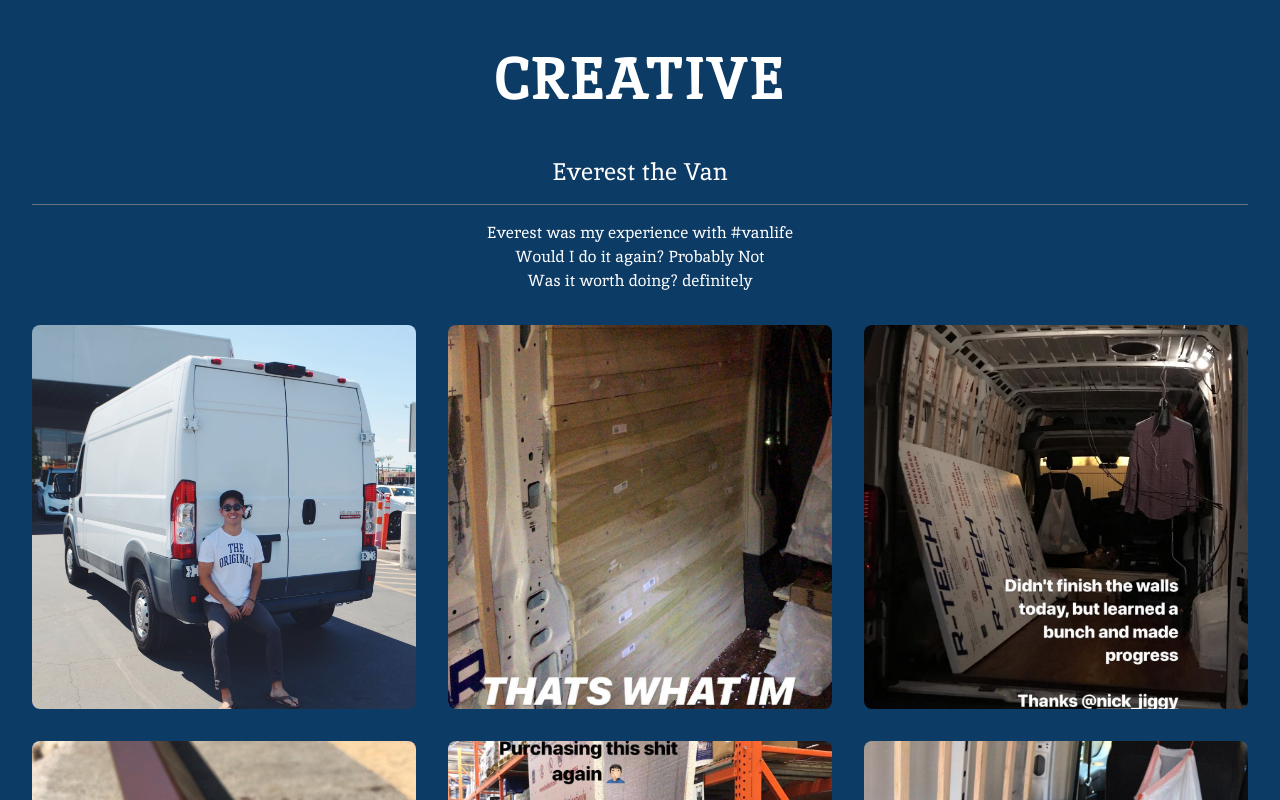
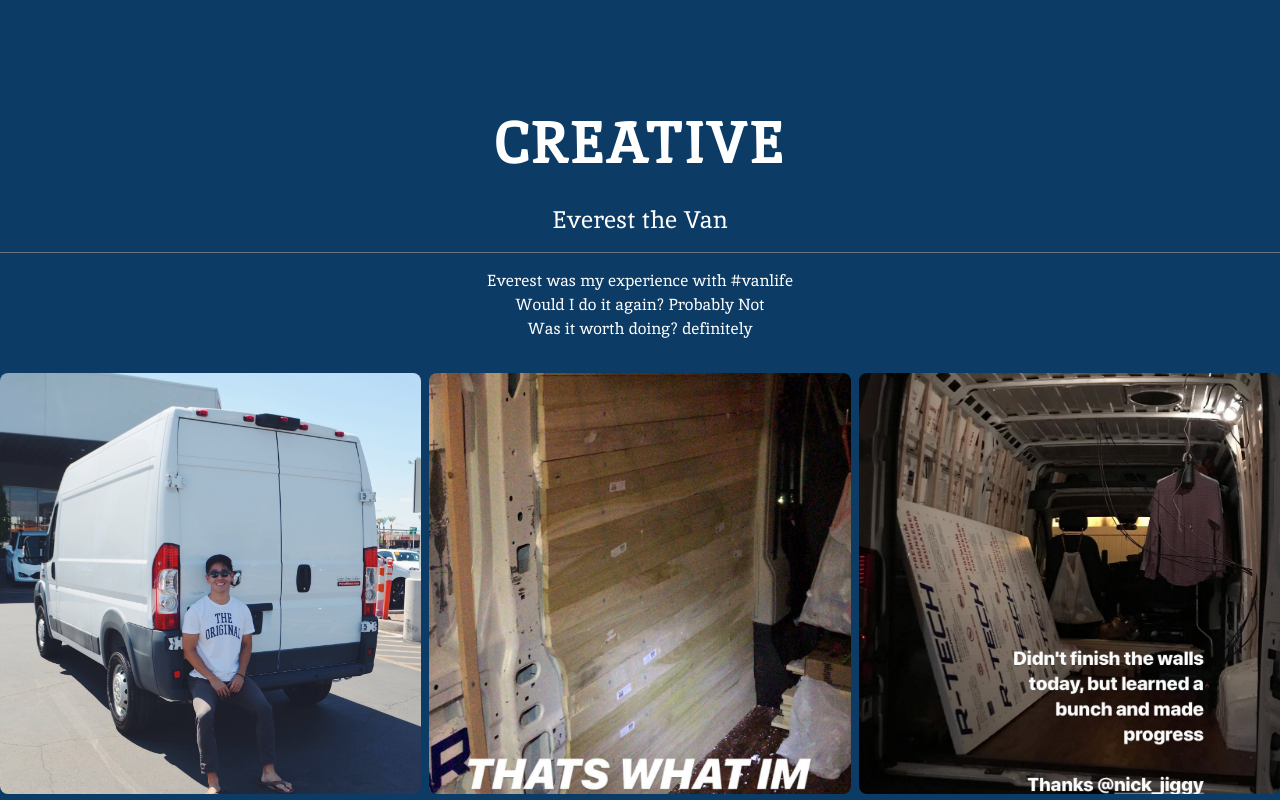
Before and after one commit to mwcui/portfolio, a Next.js app: page /Creative in a window 1280 px wide. Shown: the top 800 px of the page. Built offline with nearby package versions, Linux system fonts and the light colour scheme.

Commit message:
everest has been added to creative. grid needs tweaking

```diff
--- a/src/app/Creative/page.js
+++ b/src/app/Creative/page.js
@@ -99,9 +99,9 @@ const Creative = () => {
   ];
 
   return (
-    <div className="relative text-white min-h-screen p-8">
+    <div className="relative text-white min-h-screen">
       {/* Sticky Creative Header */}
-      <div className="font-inika top-0 py-4 z-10">
+      <div className="font-inika top-0 pt-28 z-10">
         <h1 className="text-6xl font-bold text-center">CREATIVE</h1>
       </div>
 
@@ -114,27 +114,10 @@ const Creative = () => {
         <p className="text-center">Was it worth doing? definitely</p>
       </div>
 
-      {/* Grid of Images */}
-      {/* <div className="pt-8 grid grid-cols-3 gap-8">
-        {images.map((image, index) => (
-          <div key={index} className="relative">
-            <Image
-              src={image}
-              alt={`Photo ${index + 1}`}
-              // layout="fill"
-              objectFit="cover"
-              className="rounded-lg"
-              width={300}
-              height={300}
-            />
-          </div>
-        ))}
-      </div> */}
-
-<div className="pt-8 grid grid-cols-3 gap-8">
+<div className="pt-8 grid grid-cols-3 gap-2">
   {images.map((image, index) => (
     <div key={index} className="relative w-full" style={{ paddingBottom: '100%' }}>
-      <div className="absolute inset-0">
+      <div className=" ">
         <Image
           src={image}
           alt={`Photo ${index + 1}`}
```
